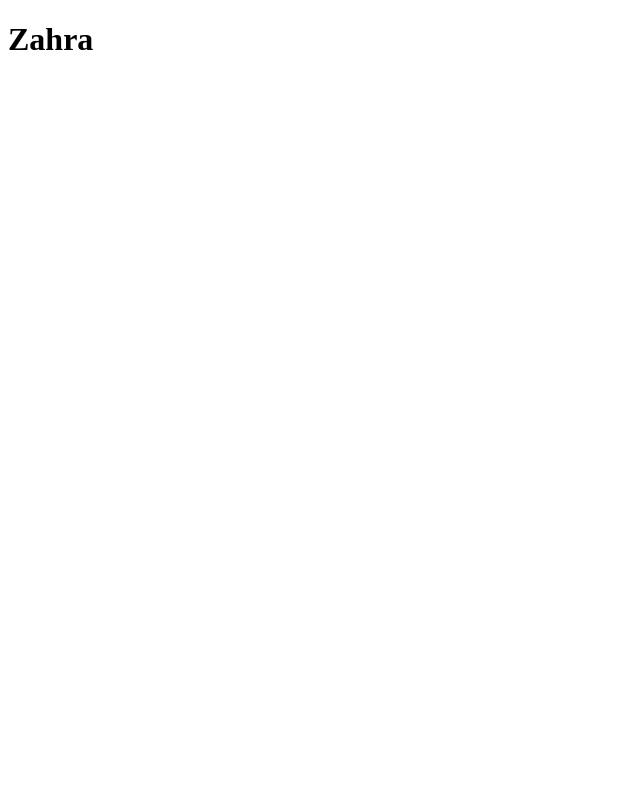
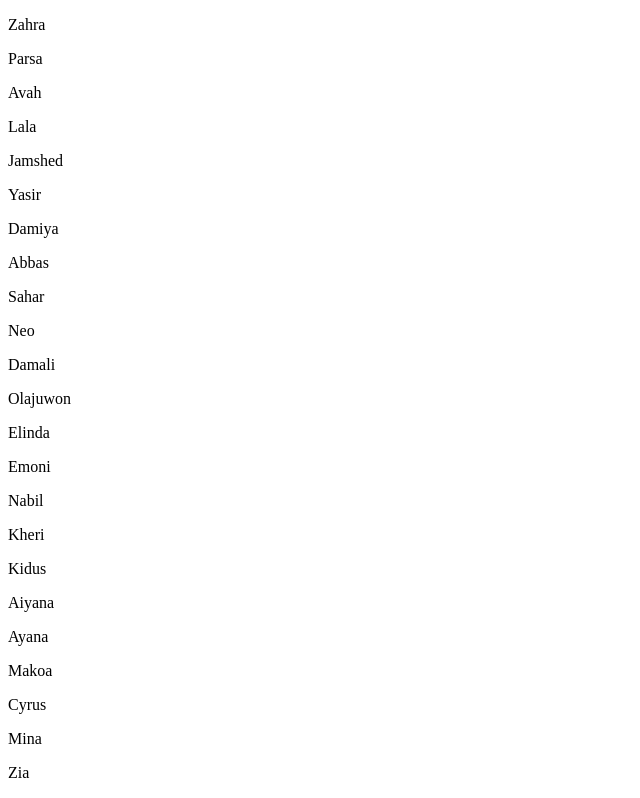
Before and after one commit to Wilrosmi/baby-names-react, a React (Create React App) app: page / in a window 1280 px wide. Shown: the top 798 px of the page, without its empty margins (0-640 px from the left). Built offline with nearby package versions, Linux system fonts and the light colour scheme; the HTML template or start-up script is replaced by a standard one.

Commit message:
Display all names on screen - also removed some unnecessary files (greet) and imports

```diff
--- a/src/App.tsx
+++ b/src/App.tsx
@@ -1,5 +1,3 @@
-import { greet } from "./utils/greet";
-import Name from "./utils/nameInterface"
 import NameDisplay from "./components/NameDisplay";
 import NameProp from "./utils/namePropInt";
 
--- a/src/components/NameDisplay.tsx
+++ b/src/components/NameDisplay.tsx
@@ -1,10 +1,9 @@
-import Name from "../utils/nameInterface"
 import NameProp from "../utils/namePropInt";
 
 function NameDisplay(props: NameProp): JSX.Element {
     return (
         <>
-            <h1>{props.names[0].name}</h1>
+            {props.names.map((nameObj, index) => <p key={index}>{nameObj.name}</p>)}
         </>
     )
 }
--- a/src/utils/greet.ts
+++ /dev/null
@@ -1,3 +0,0 @@
-export function greet(name: string): string {
-  return `Hello, ${name}!`;
-}
```
Also changed, not shown: 1 other file (tests, documents, lock files or other folders).
